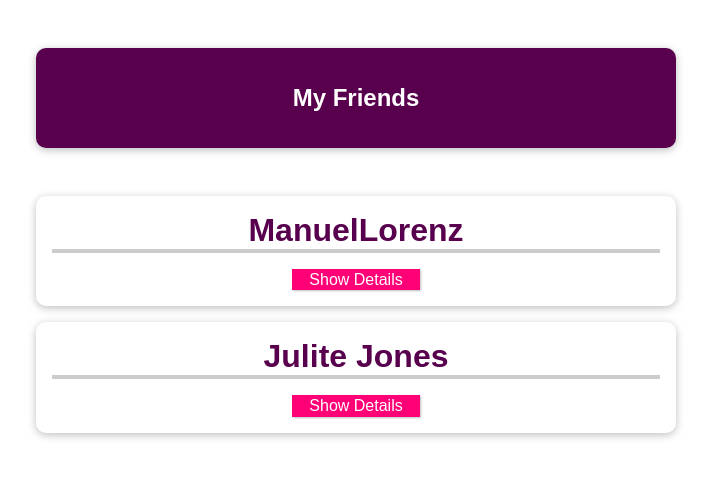
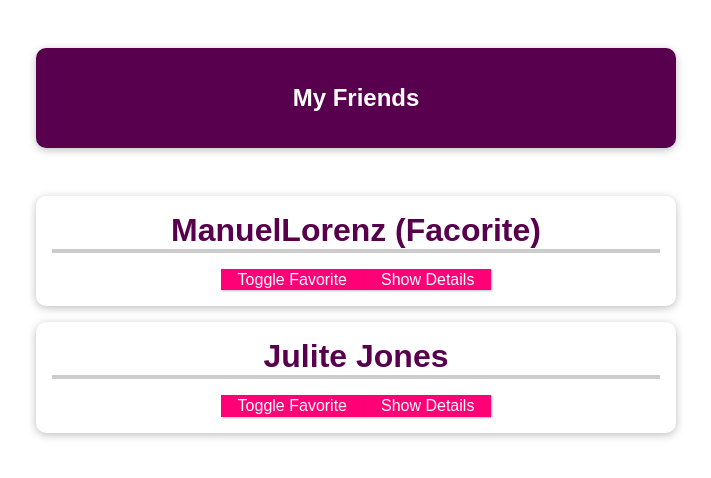
Before and after one commit to Leehuseung/Vue-Tutorial, a Vue app in the folder cmp-communication-01-starting-setup/: page / in a window 1280 px wide. Shown: the top 478 px of the page, without its empty margins (284-995 px from the left). Built offline with nearby package versions, Linux system fonts and the light colour scheme.

Commit message:
8-94. 프로퍼티 동적 변경 패턴

```diff
--- a/cmp-communication-01-starting-setup/src/App.vue
+++ b/cmp-communication-01-starting-setup/src/App.vue
@@ -8,11 +8,13 @@
           name="ManuelLorenz"
           phone-number="01234 78992"
           email-address="manuel@locahlsto.com"
+          is-favorite="1"
       ></friend-contact>
       <friend-contact
           name="Julite Jones"
           phone-number="0987 6554321"
           email-address="julie@locahlsto.com"
+          is-favorite="0"
       ></friend-contact>
     </ul>
   </section>
--- a/cmp-communication-01-starting-setup/src/components/FriendContact.vue
+++ b/cmp-communication-01-starting-setup/src/components/FriendContact.vue
@@ -1,6 +1,7 @@
 <template>
   <li>
-    <h2>{{ name }}</h2>
+    <h2>{{ name }} {{friendIsFavorite === '1' ? '(Facorite)' : ''}}</h2>
+    <button @click="toggleFavorite">Toggle Favorite</button>
     <button @click="toggleDetails">{{ detailsAreVisible ? 'Hide' : 'Show' }} Details</button>
     <ul v-if="detailsAreVisible">
       <li>
@@ -20,7 +21,8 @@ export default {
   props: [
       'name',
       'phoneNumber',
-      'emailAddress'
+      'emailAddress',
+      'isFavorite'
   ],
   data() {
     return {
@@ -31,11 +33,33 @@ export default {
         phone: "0123 45678 90",
         email: "manuel@localhost.com",
       },
+      friendIsFavorite: this.isFavorite,  // 부모에서온 isFavorite을 사용하려면 초기값을 이용한다.
     };
   },
   methods: {
     toggleDetails() {
       this.detailsAreVisible = !this.detailsAreVisible;
+    },
+    toggleFavorite() {
+
+      /**
+       * Vue는 단방향 데이터 플로우 라는 개념을 사용하기 때문에 props를 변겨알 수 없다.
+       *
+       * App.vue에서 선언된 isFavorite는 App.vue에서만 변경 가능함.
+       */
+      // if(this.isFavorite === '1'){
+      //   this.isFavorite = '0';
+      // } else {
+      //   this.isFavorite = '1';
+      // }
+      /**
+       * 변경하기 위해 friendIsFavorite 로 변경
+       */
+      if(this.friendIsFavorite === '1'){
+        this.friendIsFavorite = '0';
+      } else {
+        this.friendIsFavorite = '1';
+      }
     }
   }
 };
```
